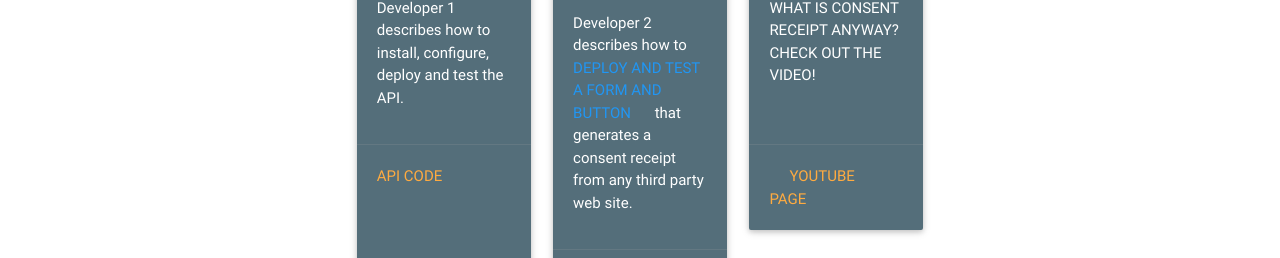
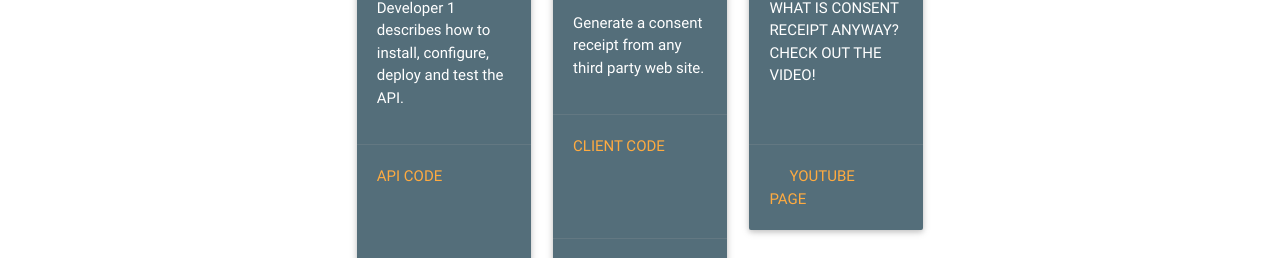
Before and after one commit to OpenConsent/ConsentReceipt, a plain HTML site: page index.html in a window 1280 px wide. Shown: the part 507-765 px from the top of the page. Drawn offline with nearby package versions, Linux system fonts and the light colour scheme; files whose address does not match are found by name.

Commit message:
Update index.html

```diff
--- a/index.html
+++ b/index.html
@@ -126,9 +126,13 @@ Working Example
   <a href="https://github.com/MassachusettsLegalHackers/orgsetup/wiki/ITEM-6:--How-to-Setup-Button"> <img width="170" height="96" src="images/consentreceipt.png"></a></a>
   </center> <p>
 
- Developer 2 describes how to <a href="http://storewell.us/CRClient/ClientToCR.html">deploy and test a form and button</a> that generates a consent receipt from any third party web site.
+ Generate a consent receipt from any third party web site.
  <p>
 
+</p> </div> <div
+    class="card-action"> <a href="https://github.com/OpenConsent/ConsentReceipt/tree/gh-pages/CRClient">
+
+Client Code
 
      </p> </div> <div
     class="card-action"> <a href="https://github.com/MassachusettsLegalHackers/orgsetup/wiki/ITEM-6:--How-to-Setup-Button">
@@ -136,7 +140,7 @@ Working Example
 Dev Guide 2</a>
 
 </p> </div> <div
-    class="card-action"> <a href="https://github.com/OpenConsent/ConsentReceipt/tree/gh-pages/CRClient">
+    class="card-action"> <a href="http://web.mit.edu/law/OpenConsent/CRClient/">
 
 External Web Client
 
```
